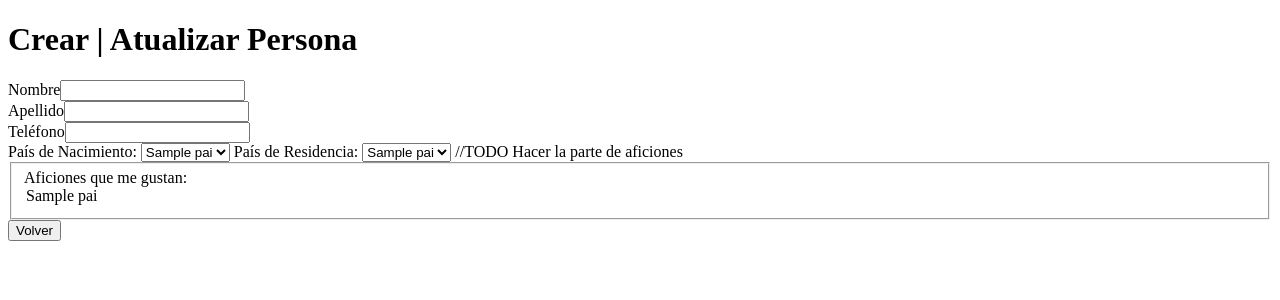
After one commit to Alejandro-Del-Valle-Valles/Entorno-Servidor, a PHP site: page /Personas/persona/formPersona.php in a window 1280 px wide. The commit adds this page. Shown: the top 300 px of the page. Run offline with PHP 8.4, Linux system fonts and the light colour scheme; tables that the repository leaves empty or names only in its code hold one stand-in row (values such as "Sample post").

Commit message:
Persona a medio terminar

```diff
--- a/Tema08/RedBeanPHP/Personas/pais/formPais.php
+++ b/Tema08/RedBeanPHP/Personas/pais/formPais.php
@@ -24,6 +24,7 @@
         </lable><br>
         <input type="submit" value="Enviar">
     </form>
+    <button onclick="window.location.href='indexPaises.php';">Volver</button>
 </body>
 </html>
 <!-- Author: Lua DeVV -->
--- /dev/null
+++ b/Tema08/RedBeanPHP/Personas/persona/formPersona.php
@@ -0,0 +1,83 @@
+<?php
+require_once '../../lib/rb.php';
+R::setup('mysql:host=localhost;dbname=test', 'root', '');
+$persona = null;
+$isUpdate = isset($_GET['id']);
+if($isUpdate) {
+    $persona = R::load('persona', $_GET['id']);
+}
+$paises = R::findAll('pais');
+$aficiones = R::findAll('aficion');
+R::aliases(['vive' => 'pais', 'nace' => 'pais']);
+?>
+<!DOCTYPE html>
+<html lang="es">
+<head>
+    <meta charset="UTF-8">
+    <meta name="viewport" content="width=device-width, initial-scale=1.0">
+    <title>Crear | Actualizar Persona</title>
+</head>
+<body>
+    <h1>Crear | Atualizar Persona</h1>
+    <form action="createUpdatePersona.php" method="POST">
+        <input type="text" name="id" value="<?= $isUpdate ? $persona->id : '' ?>" hidden>
+        <lable>
+            Nombre<input type="text" name="nombre" value="<?= $isUpdate ? $persona->nombre : '' ?>"/><br>
+        </lable>
+        <lable>
+            Apellido<input type="text" name="apellido" value="<?= $isUpdate ? $persona->apellido : '' ?>"/><br>
+        </lable>
+        <lable>
+            Teléfono<input type="text" name="telefono" value="<?= $isUpdate ? $persona->tlf : '' ?>"/><br>
+        </lable>
+
+        <label>
+            País de Nacimiento:
+            <select name="nace">
+                <?php
+                    foreach($paises as $pais) {
+                        if($isUpdate && $pais->id == $persona->fetchAs('pais')->nace->id) {
+                            echo '<option value="' . $pais->id . '" selected>' . $pais->nombre . '</option>';
+                        }
+                        else {
+                            echo '<option value="' . $pais->id . '">' . $pais->nombre . '</option>';
+                        }
+                    }
+                ?>
+            </select>
+        </label>
+
+        <label>
+            País de Residencia:
+            <select name="vive">
+                <?php
+                    foreach($paises as $pais) {
+                        if($isUpdate && $pais->id == $persona->fetchAs('pais')->vive->id) {
+                            echo '<option value="' . $pais->id . '" selected>' . $pais->nombre . '</option>';
+                        }
+                        else {
+                            echo '<option value="' . $pais->id . '">' . $pais->nombre . '</option>';
+                        }
+                    }
+                ?>
+            </select>
+        </label>
+
+        //TODO Hacer la parte de aficiones
+        <fieldset>
+            Aficiones que me gustan:
+            <?php
+                foreach($aficiones as $aficion) {
+                    if($isUpdate && $aficion->id == $persona->ownGustoList /*Ver como hacer esto*/) {
+                        echo '<option value="' . $pais->id . '" selected>' . $pais->nombre . '</option>';
+                    }
+                    else {
+                        echo '<option value="' . $pais->id . '">' . $pais->nombre . '</option>';
+                    }
+                }
+            ?>
+        </fieldset>
+    </form>
+    <button onclick="window.location.href='indexPersonas.php';">Volver</button>
+</body>
+</html>
--- a/Tema08/RedBeanPHP/Personas/persona/indexPersonas.php
+++ b/Tema08/RedBeanPHP/Personas/persona/indexPersonas.php
@@ -2,7 +2,7 @@
     require_once '../../lib/rb.php';
     R::setup('mysql:host=localhost;dbname=test', 'root', '');
     $personas = R::findAll('persona');
-    R::alias(['vive' => 'pais', 'nace' => 'pais']);
+    R::aliases(['vive' => 'pais', 'nace' => 'pais']);
 ?>
 <!DOCTYPE html>
 <html lang="es">
@@ -13,7 +13,7 @@
     <title>Personas</title>
 </head>
 <body>
-    <input type="button" name="acction" value="Crear Persona" onclick="window.location.href='createUpdatePersona.php';"/>
+    <input type="button" name="acction" value="Crear Persona" onclick="window.location.href='formPersona.php';"/>
     <table>
         <caption>Personas</caption>
         <thead>
@@ -46,7 +46,7 @@
                             <?= $odio->aficion->nombre . ' ' ?>
                         <?php endforeach; ?>
                     </td>
-                    <td><input type="button" name="action" value="Actualizar" onclick="window.location.href='createUpdatePersona.php?id=<?= $persona->id?>';"></td>
+                    <td><input type="button" name="action" value="Actualizar" onclick="window.location.href='formPersona.php?id=<?= $persona->id?>';"></td>
                     <td>
                         <form action="deletePersona.php" method="POST">
                             <input type="number" name="id" value="<?= $persona->id?>" hidden>
```
